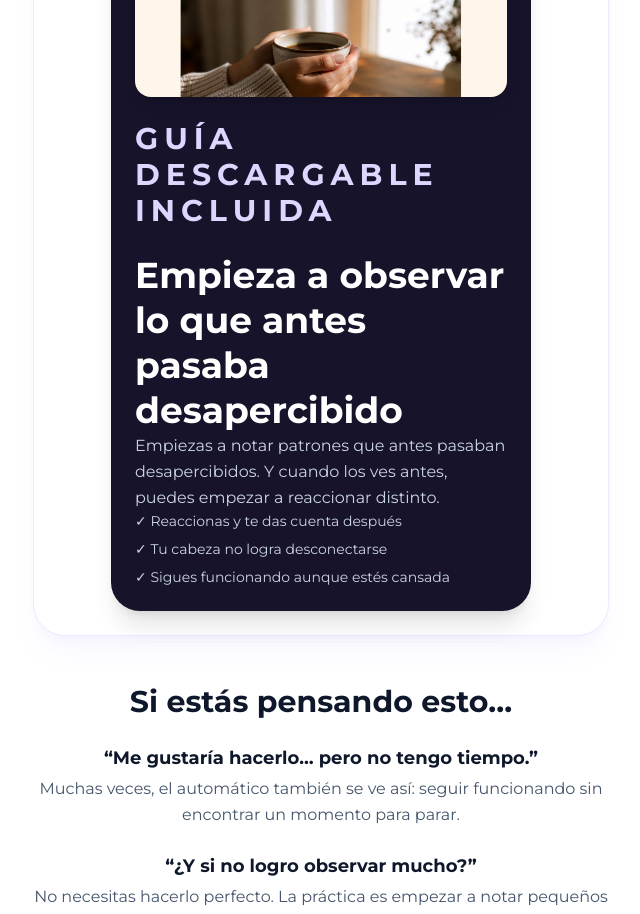
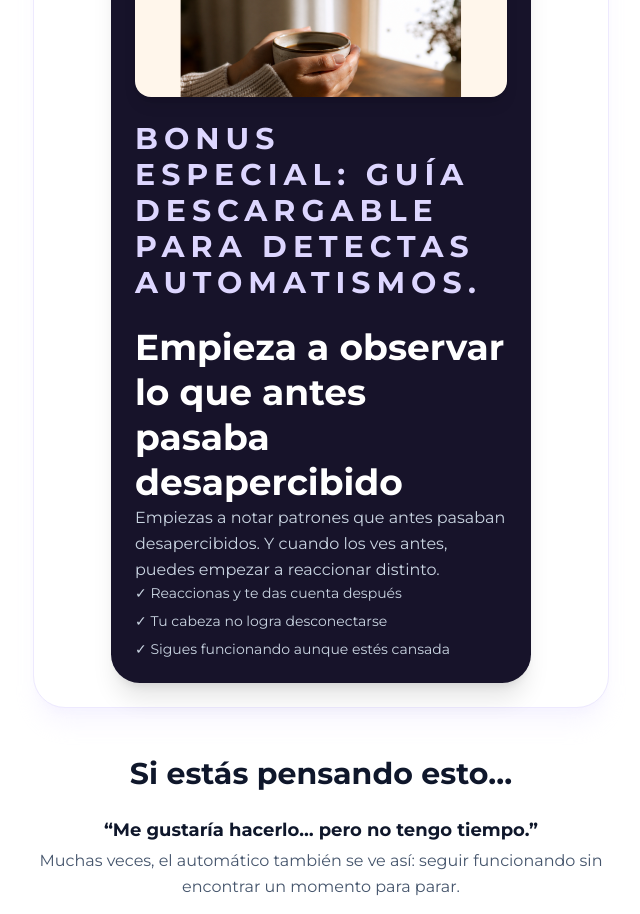
Before and after one commit to cursossolange/despierta-72h, a React (Vite) app: page / in a window 1280 px wide. Shown: the part 4660-5574 px from the top of the page, without its empty margins (319-959 px from the left). Built offline with nearby package versions, Linux system fonts and the light colour scheme; no server answers.

Commit message:
Update LandingPage.tsx

```diff
--- a/src/components/LandingPage.tsx
+++ b/src/components/LandingPage.tsx
@@ -426,7 +426,7 @@ Al escribir lo que observaste, empiezas a reconocer patrones automáticos con m
               <div className="space-y-4">
                 <div>
                   <p className="text-2xl md:text-3xl uppercase tracking-[0.2em] text-violet-200 font-black mb-6">
-                    Guía descargable incluida
+                    Bonus especial:  Guía descargable para detectas automatismos.
                   </p>
                   <h3 className="text-3xl md:text-4xl font-black leading-tight text-white">
                     Empieza a observar lo que antes pasaba desapercibido
```
